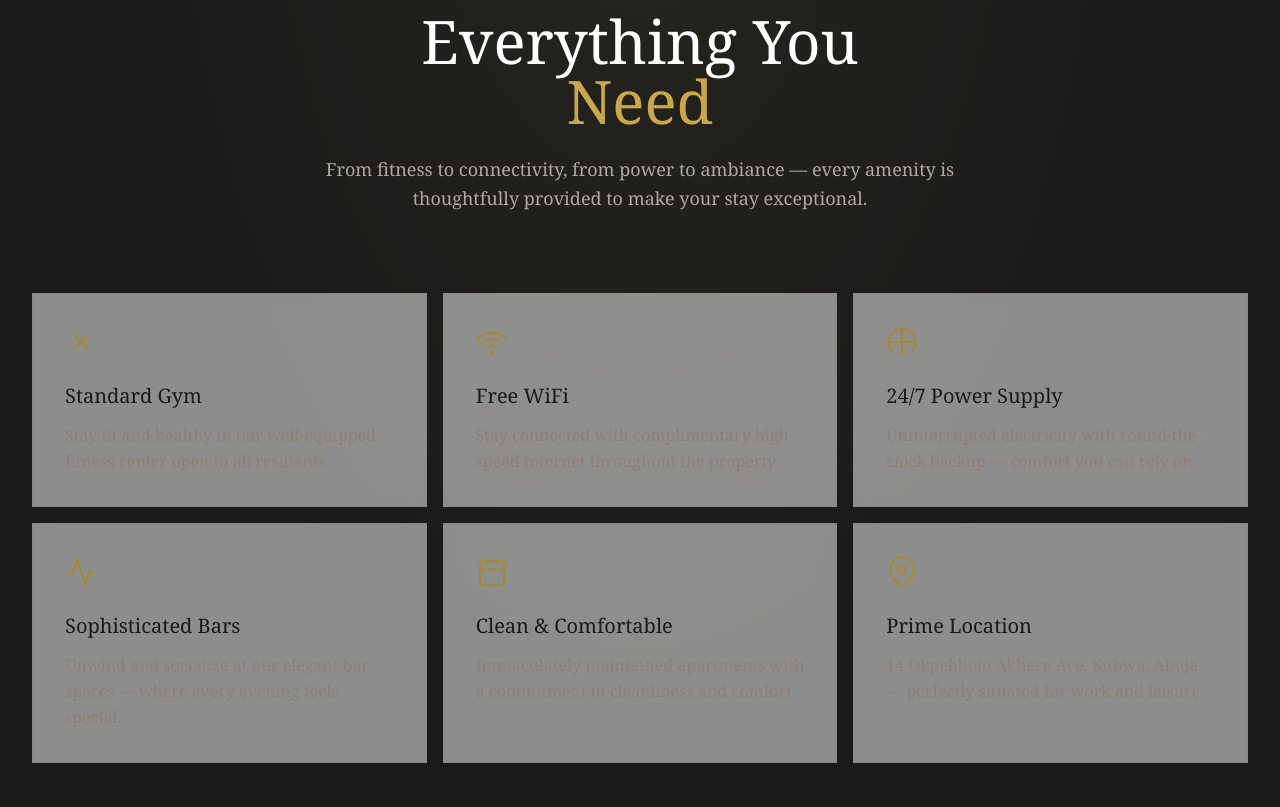
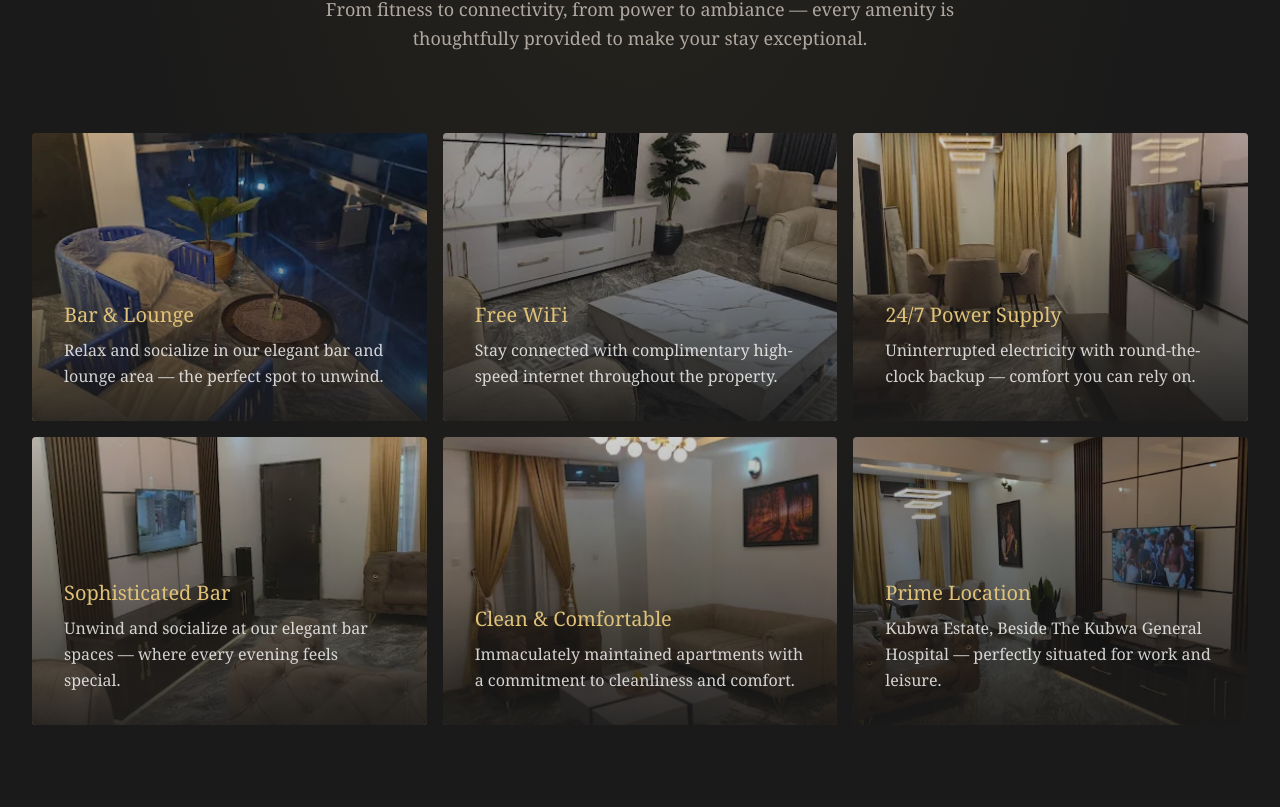
Before and after one commit to soloabe65/Tophillview, a Next.js app: page / in a window 1280 px wide. Shown: the part 3193-4000 px from the top of the page. Built offline with nearby package versions, Linux system fonts and the light colour scheme.

Commit message:
Tighten About-Stats gap, replace gym with bar & lounge, use real photos for amenity cards

```diff
--- a/src/components/About.tsx
+++ b/src/components/About.tsx
@@ -41,7 +41,7 @@ const features = [
 export default function About() {
   return (
     <section id="residences" className="relative bg-cream">
-      <div className="mx-auto max-w-7xl px-6 pb-20 pt-32 lg:px-8 lg:pb-28 lg:pt-44">
+      <div className="mx-auto max-w-7xl px-6 pb-8 pt-32 lg:px-8 lg:pb-16 lg:pt-44">
         <FadeInSection>
           <span className="font-sans text-xs uppercase tracking-[0.35em] text-gold-dark">
             Welcome
--- a/src/components/Amenities.tsx
+++ b/src/components/Amenities.tsx
@@ -6,69 +6,34 @@ import { useInView } from "framer-motion";
 
 const amenities = [
   {
-    icon: (
-      <svg viewBox="0 0 24 24" fill="none" stroke="currentColor" strokeWidth="1.5" className="h-8 w-8">
-        <path d="M6.5 6.5 17.5 17.5" />
-        <path d="M17.5 6.5 6.5 17.5" />
-      </svg>
-    ),
-    title: "Standard Gym",
-    description: "Stay fit and healthy in our well-equipped fitness center open to all residents.",
+    img: "/images/gallery-2.webp",
+    title: "Bar & Lounge",
+    description: "Relax and socialize in our elegant bar and lounge area — the perfect spot to unwind.",
   },
   {
-    icon: (
-      <svg viewBox="0 0 24 24" fill="none" stroke="currentColor" strokeWidth="1.5" className="h-8 w-8">
-        <path d="M5 12.55a11 11 0 0 1 14.08 0" />
-        <path d="M1.42 9a16 16 0 0 1 21.16 0" />
-        <path d="M8.53 16.11a6 6 0 0 1 6.95 0" />
-        <circle cx="12" cy="20" r="1" />
-      </svg>
-    ),
+    img: "/images/gallery-5.webp",
     title: "Free WiFi",
     description: "Stay connected with complimentary high-speed internet throughout the property.",
   },
   {
-    icon: (
-      <svg viewBox="0 0 24 24" fill="none" stroke="currentColor" strokeWidth="1.5" className="h-8 w-8">
-        <path d="M12 2v20" />
-        <path d="M2 12h20" />
-        <path d="M12 2a10 10 0 0 1 7 17.32" />
-        <path d="M12 2a10 10 0 0 0-7 17.32" />
-      </svg>
-    ),
+    img: "/images/gallery-6.webp",
     title: "24/7 Power Supply",
     description: "Uninterrupted electricity with round-the-clock backup — comfort you can rely on.",
   },
   {
-    icon: (
-      <svg viewBox="0 0 24 24" fill="none" stroke="currentColor" strokeWidth="1.5" className="h-8 w-8">
-        <path d="M22 12h-4l-3 9L9 3l-3 9H2" />
-      </svg>
-    ),
-    title: "Sophisticated Bars",
+    img: "/images/gallery-7.webp",
+    title: "Sophisticated Bar",
     description: "Unwind and socialize at our elegant bar spaces — where every evening feels special.",
   },
   {
-    icon: (
-      <svg viewBox="0 0 24 24" fill="none" stroke="currentColor" strokeWidth="1.5" className="h-8 w-8">
-        <path d="M8 2v4" />
-        <path d="M16 2v4" />
-        <rect x="3" y="4" width="18" height="18" rx="2" />
-        <path d="M3 10h18" />
-      </svg>
-    ),
+    img: "/images/gallery-8.webp",
     title: "Clean & Comfortable",
     description: "Immaculately maintained apartments with a commitment to cleanliness and comfort.",
   },
   {
-    icon: (
-      <svg viewBox="0 0 24 24" fill="none" stroke="currentColor" strokeWidth="1.5" className="h-8 w-8">
-        <path d="M21 10c0 7-9 13-9 13s-9-6-9-13a9 9 0 0 1 18 0z" />
-        <circle cx="12" cy="10" r="3" />
-      </svg>
-    ),
+    img: "/images/gallery-9.webp",
     title: "Prime Location",
-    description: "14 Okpebholo Akhere Ave, Kubwa, Abuja — perfectly situated for work and leisure.",
+    description: "Kubwa Estate, Beside The Kubwa General Hospital — perfectly situated for work and leisure.",
   },
 ];
 
@@ -81,15 +46,20 @@ function AmenityCard({ amenity, index }: { amenity: typeof amenities[0]; index:
       initial={{ opacity: 0, y: 30 }}
       animate={inView ? { opacity: 1, y: 0 } : { opacity: 0, y: 30 }}
       transition={{ duration: 0.6, delay: index * 0.1, ease: [0.16, 1, 0.3, 1] }}
-      className="group cursor-default border border-charcoal/5 bg-white/50 p-8 backdrop-blur-sm transition-all duration-500 hover:bg-white hover:shadow-2xl hover:shadow-gold/5"
+      className="group relative cursor-default overflow-hidden rounded-sm"
     >
-      <div className="mb-6 text-gold-dark transition-colors duration-500 group-hover:text-gold">
-        {amenity.icon}
+      <img
+        src={amenity.img}
+        alt={amenity.title}
+        className="h-72 w-full object-cover transition-all duration-700 group-hover:scale-105"
+      />
+      <div className="absolute inset-0 bg-gradient-to-t from-charcoal/90 via-charcoal/50 to-charcoal/20" />
+      <div className="absolute bottom-0 left-0 right-0 p-8">
+        <h3 className="font-serif text-xl text-gold-light">{amenity.title}</h3>
+        <p className="mt-2 font-body text-base leading-relaxed text-white/80">
+          {amenity.description}
+        </p>
       </div>
-      <h3 className="font-serif text-xl text-charcoal">{amenity.title}</h3>
-      <p className="mt-3 font-body text-base leading-relaxed text-stone">
-        {amenity.description}
-      </p>
     </motion.div>
   );
 }
--- a/src/components/Stats.tsx
+++ b/src/components/Stats.tsx
@@ -29,7 +29,7 @@ export default function Stats() {
     <section className="relative border-y border-charcoal/5 bg-cream">
       <div
         ref={ref}
-        className="mx-auto max-w-7xl px-6 py-24 lg:px-8 lg:py-32"
+        className="mx-auto max-w-7xl px-6 pb-16 pt-8 lg:px-8 lg:pb-24 lg:pt-12"
       >
         <div className="grid gap-12 text-center md:grid-cols-4">
           {stats.map((stat, i) => (
```
